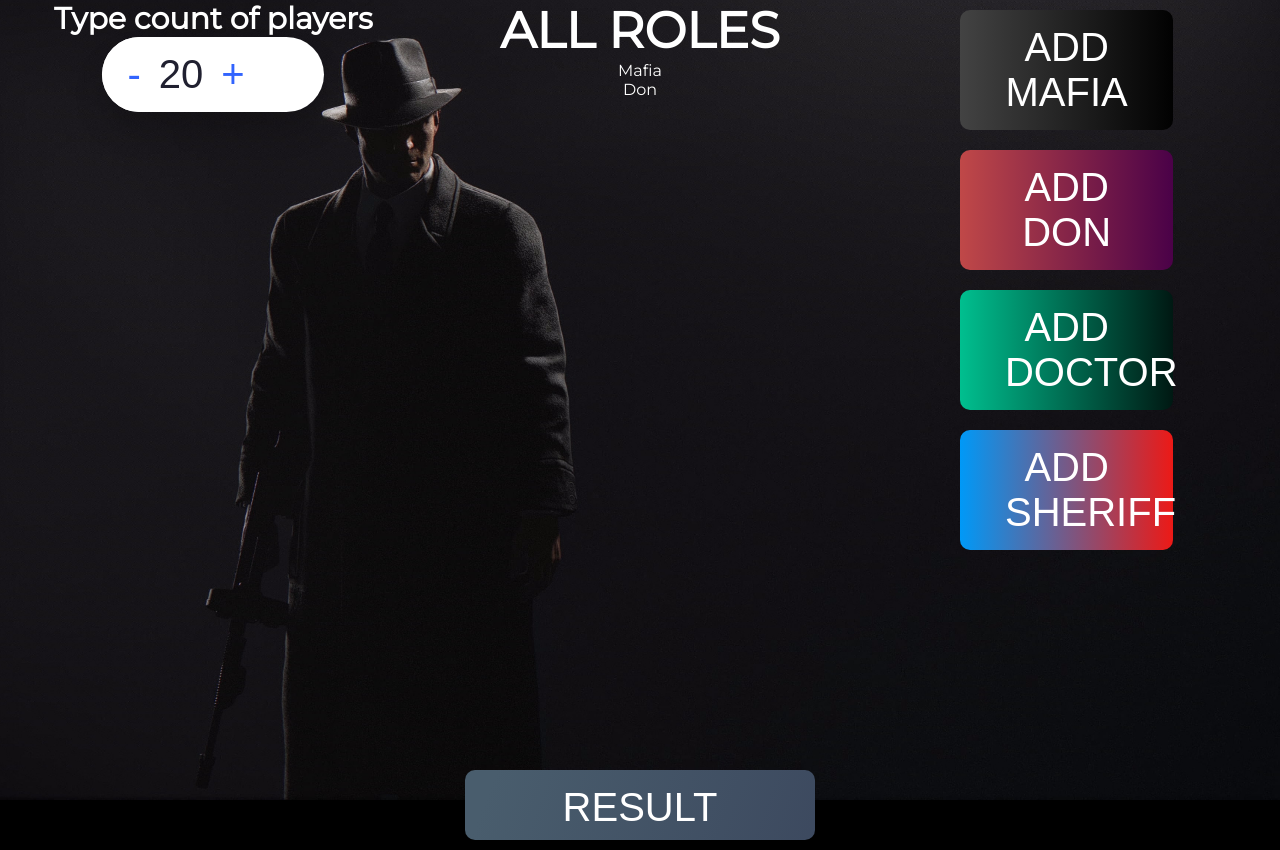
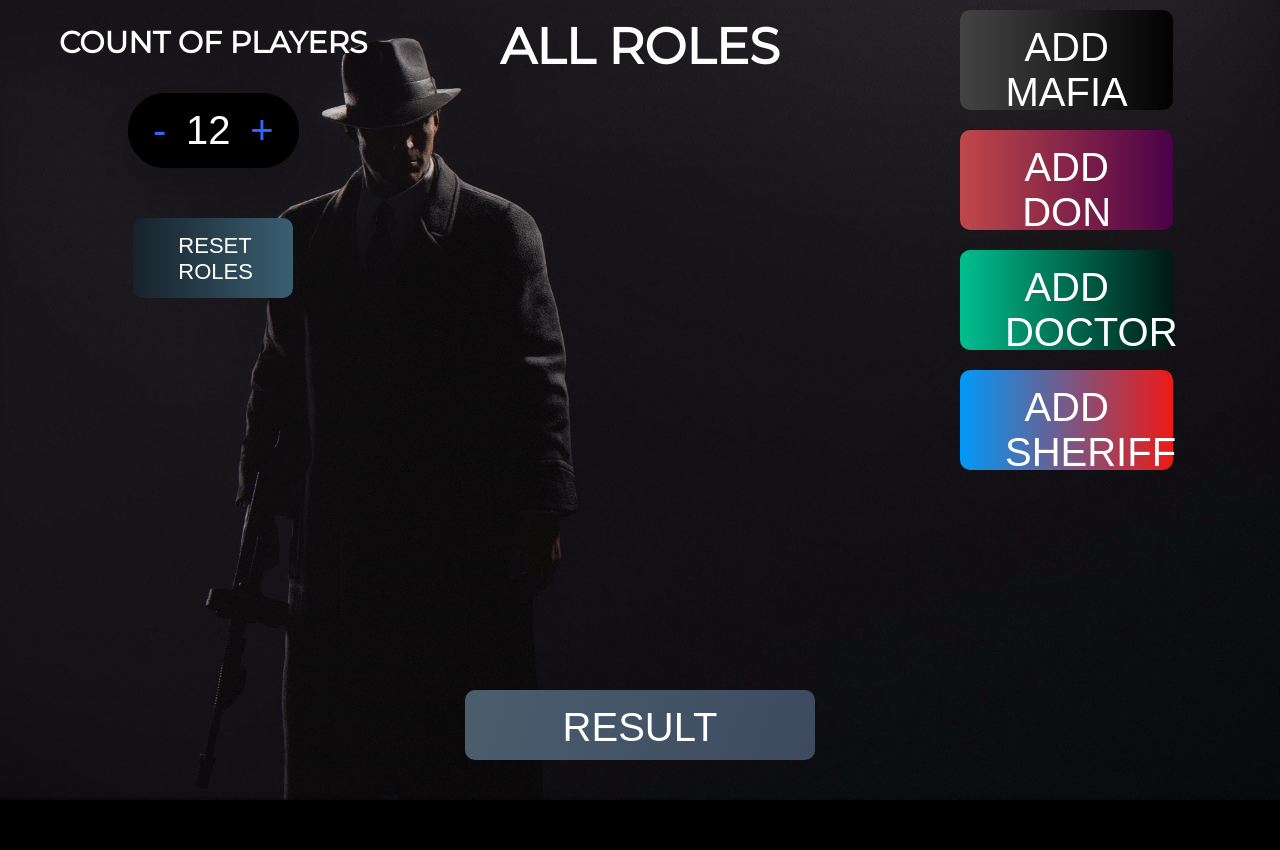
Before and after one commit to inesssik/inesssik.github.io, a plain HTML site: page index.html in a window 1280 px wide. After the commit the page ends 800 px from the top, so only its background shows below. Drawn offline with nearby package versions, Linux system fonts and the light colour scheme.

Commit message:
Complete

```diff
--- a/index.html
+++ b/index.html
@@ -4,6 +4,7 @@
     <meta charset="UTF-8">
     <meta http-equiv="X-UA-Compatible" content="IE=edge">
     <meta name="viewport" content="width=device-width, initial-scale=1.0">
+    <script src="http://ajax.googleapis.com/ajax/libs/jquery/1.11.2/jquery.min.js"></script>
     <link rel="preconnect" href="https://fonts.googleapis.com">
     <link rel="preconnect" href="https://fonts.gstatic.com" crossorigin>
     <link href="https://fonts.googleapis.com/css2?family=Montserrat&display=swap" rel="stylesheet">
@@ -14,17 +15,19 @@
     <div class="functional">
 
         <div class="inputs">
-            <div class="input_header">Type count of players</div>
+            <div class="input_header">COUNT OF PLAYERS</div>
             <div class="container">
                 <button id="decrement" onclick="stepper(this)"> - </button>
-                <input type="number" min="0" max="100" step="1" value="20" id="countOfPlayers" readonly>
+                <input type="number" min="0" step="1" id="countOfPlayers">
                 <button id="increment" onclick="stepper(this)"> + </button>
-            </div></div>
+            </div>
+            <button class="btn-grad reset_btn" onclick="resetRole()">RESET ROLES</button>
+        </div>
 
         <div class="roles">
             <div class="role_header">All roles</div>
-            <p class="role_item">Mafia</p>
-            <p class="role_item">Don</p>
+            <div class="role_list">
+            </div>
         </div>
 
         <div class="btns">
--- a/index.js
+++ b/index.js
@@ -1,29 +1,44 @@
 let $button = document.getElementById('viewResult')
 let roles = []
 let arrayOfNumbers = []
+let $role_list = document.querySelector('.role_list')
 
 function addMaf(){
     roles.push('Mafia')
-    console.log(roles)
+    $role_list.innerHTML +=
+    `<p class="role_item" id=${$role_list.childElementCount}>Mafia</p>`
 }
 
 function addDon(){
     roles.push('Don')
+    $role_list.innerHTML +=
+    `<p class="role_item" id=${$role_list.childElementCount}>Don</p>`
+
 }
 
 function addDoc(){
     roles.push("Doctor")
+    $role_list.innerHTML +=
+    `<p class="role_item" id=${$role_list.childElementCount}>Doctor</p>`
 }
+
 
 function addSheriff(){
     roles.push("Sheriff")
+    $role_list.innerHTML +=
+    `<p class="role_item" id=${$role_list.childElementCount}>Sheriff</p>`
 }
 
 function createArray(count){
     for(let i = 1; i <= count; i++){
         arrayOfNumbers[i-1] = i
     }
-    console.log(arrayOfNumbers);
+
+    for(let j = 0; j < $role_list.childElementCount; j++){
+        roles[j] = document.querySelectorAll('.role_item')[j].id
+    }
+
+    console.log(roles)
 
     takeRandomRoles(arrayOfNumbers)
     arrayOfNumbers = []
@@ -41,7 +56,8 @@ function takeRandomRoles(arrayArg){
         let randomPlayer = arrayArg[getRandomInt(0, arrayArg.length)]
         console.log(randomPlayer)
 
-        console.log(`${randomPlayer}'th player is ${roles[0]}`)
+        document.querySelectorAll('.role_item')[i].innerText += ` — ${randomPlayer}'th player`
+
         arrayArg.splice(arrayArg.indexOf(randomPlayer), 1)
         roles.shift()
         console.log(arrayArg)
@@ -58,16 +74,28 @@ function getRandomInt(min, max) {
 
 
 const myInput = document.getElementById("countOfPlayers");
+$(myInput).val(12)
 function stepper(btn){
+
     let id = btn.getAttribute("id");
     let min = myInput.getAttribute("min");
     let max = myInput.getAttribute("max");
     let step = myInput.getAttribute("step");
-    let val = myInput.getAttribute("value");
+    let val = $(myInput).val();
     let calcStep = (id == "increment") ? (step*1) : (step * -1);
     let newValue = parseInt(val) + calcStep;
 
-    if(newValue >= min && newValue <= max){
-        myInput.setAttribute("value", newValue);
-    }
+    $(myInput).val(newValue);
+
+    $(document).ready(function(){
+        jQuery(myInput).keyup(function(){
+                        jQuery(myInput).val(jQuery(this).val());
+        });
+    });
+    console.log($(myInput).val())
+ }
+
+ function resetRole(){
+    roles = []
+    $role_list.innerHTML = ""
 }
--- a/style.css
+++ b/style.css
@@ -32,19 +32,24 @@ p{
 .input_header{
     font-size: 30px;
     font-weight: bold;
+    margin-top: 3vh;
 }
 
 #countOfPlayers{
-    width: 30%;
+    width: 100%;
     text-align: center;
 }
+
+
 
 .roles{
     width: 33.333%;
     text-align: center;
+    margin-top: 2vh;
 }
 
 .role_header{
+    margin-bottom: 2vh;
     font-size: 50px;
     font-weight: bolder;
     text-transform: uppercase;
@@ -63,6 +68,7 @@ p{
     margin: 10px;
     padding: 15px 45px;
     width: 50%;
+    height: 100px;
     text-align: center;
     align-items: center;
     text-transform: uppercase;
@@ -73,7 +79,14 @@ p{
     border-radius: 10px;
     display: block;
     cursor: pointer;
+}
 
+.reset_btn{
+    background-image: linear-gradient(to right, #16222A 0%, #3A6073 51%, #16222A 100%);
+    font-size: 22px;
+    height: 80px;
+    width: 160px;
+    margin-top: 50px;
 }
 
 .btn-grad:hover {
@@ -115,19 +128,29 @@ p{
 
 .container{
     display: flex;
-    background-color: #ffffff;
     border-radius: 45px;
     box-shadow: 0 20px 30px rgba(0,0,0,0.15);
+    justify-content: center;
+    background-color: #000000;
+    width: 40%;
+    margin-top: 4vh;
 }
+
+
 
 input[type="number"]{
     -moz-appearance: textfield;
     text-align: center;
     font-size: 40px;
     border: none;
-    background-color: #ffffff;
-    color: #202030;
+    color: #ffffff;
+    background-color: #000000;
 }
+
+input[type="number"]:focus-visible{
+    outline: 0;
+}
+
 
 input::-webkit-outer-spin-button,
 input::-webkit-inner-spin-button{
@@ -146,9 +169,12 @@ button{
 #decrement{
     padding: 15px 5px 15px 25px;
     border-radius: 45px 0 0 45px;
+    background-color: #000000;
+
 }
 
 #increment{
     padding: 15px 25px 15px 5px;
     border-radius: 0 45px 45px 0;
+    background-color: #000000;
 }
```
